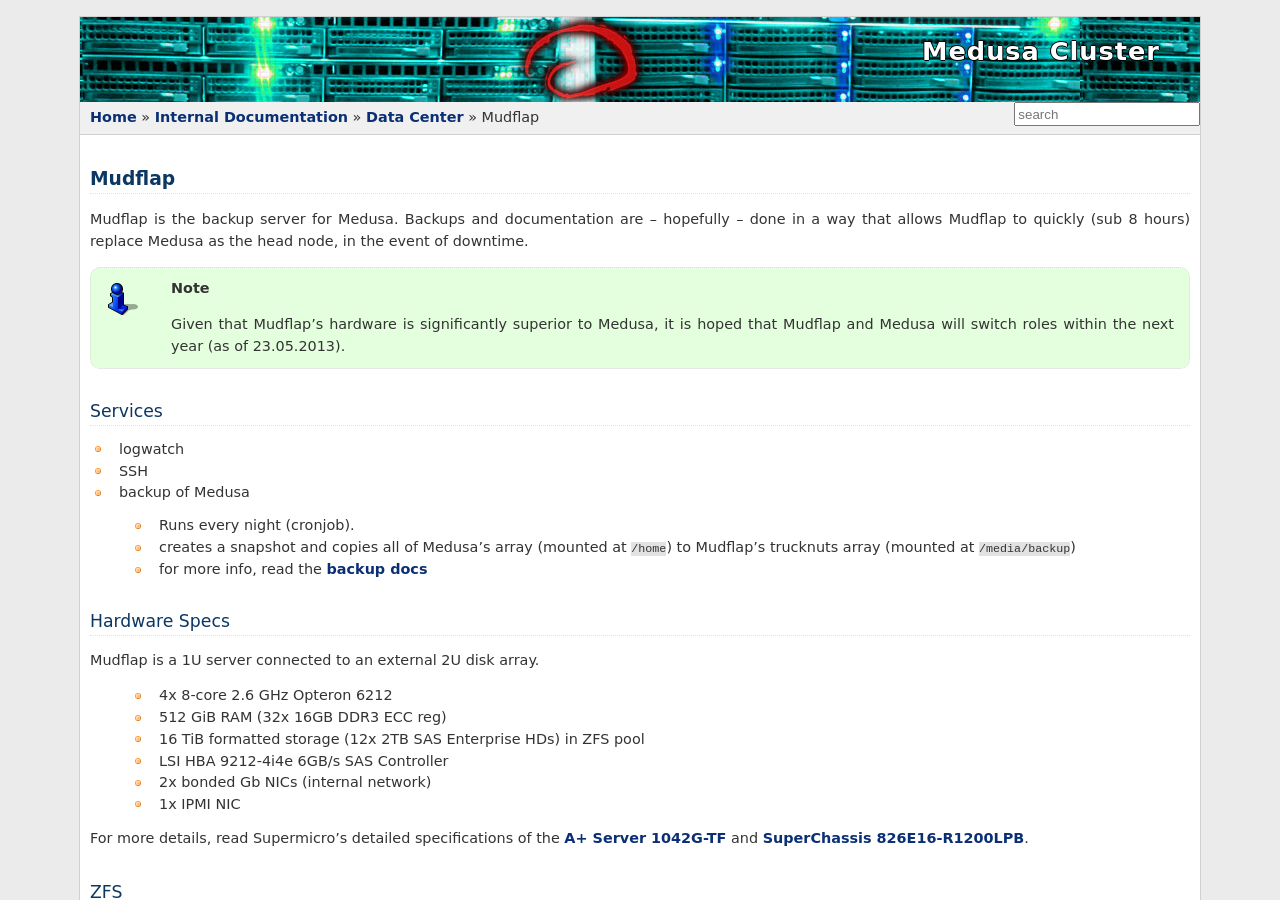
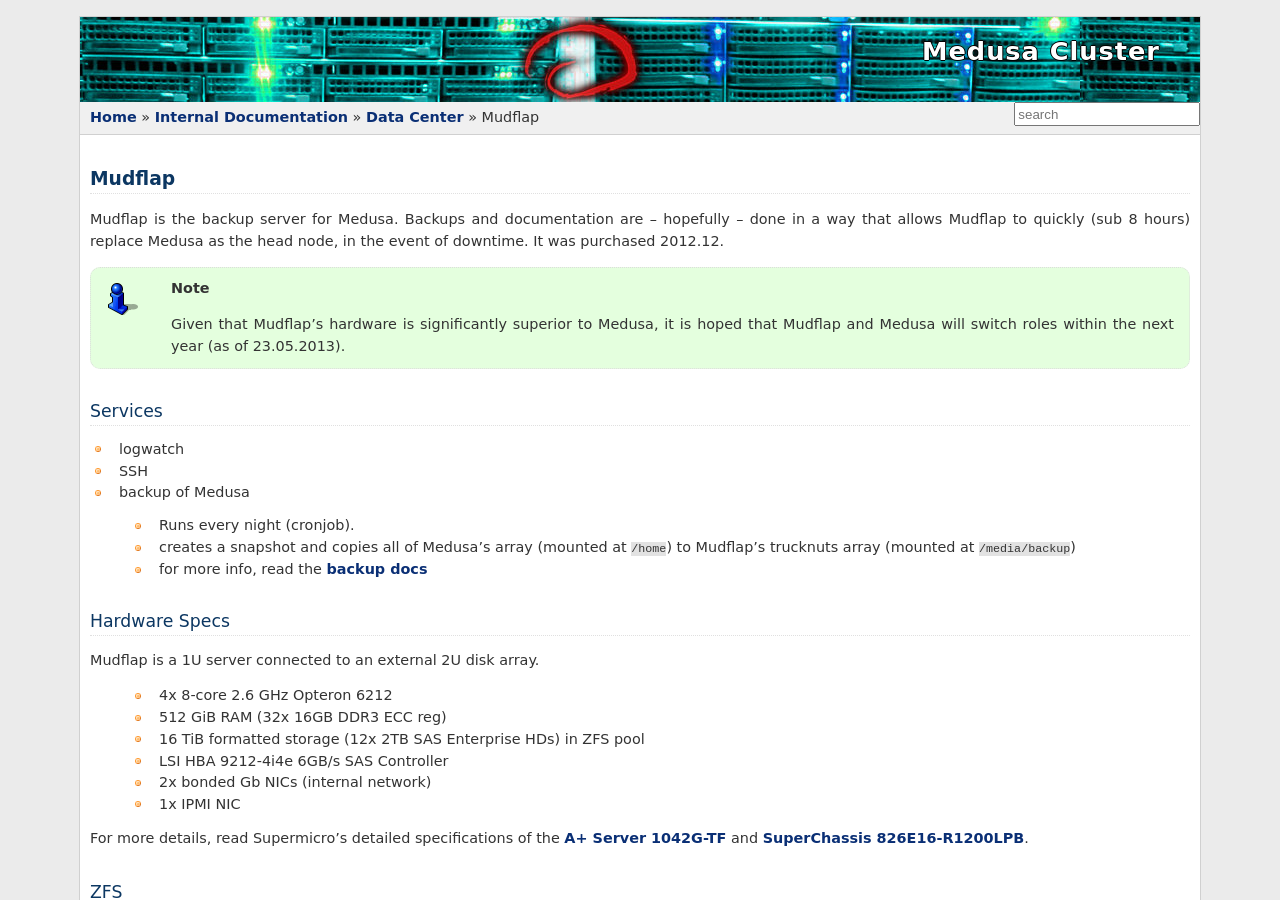
Before and after one commit to psychoinformatics-de/ipsy-docs, a Sphinx documentation site: the page built from source/internal/data_center/mudflap.rst, in a window 1280 px wide and 900 px high. Built offline with Sphinx 7.4.7, drawn with Linux system fonts in a browser that asks for light colours; formulas are drawn with MathJax 3.

Commit message:
Add purchase dates.

```diff
--- a/source/internal/data_center/medusa.rst
+++ b/source/internal/data_center/medusa.rst
@@ -5,7 +5,7 @@
 Medusa
 ******
 Medusa is the gateway to the rest of the cluster. It provides critical services
-(DHCP, NAT, NFS mounts, etc) for computational nodes.
+(DHCP, NAT, NFS mounts, etc) for computational nodes. It was purchased 2011.12.
 
 .. note:: Medusa is our single point of failure and is not easily restored.
 
--- a/source/internal/data_center/mudflap.rst
+++ b/source/internal/data_center/mudflap.rst
@@ -6,7 +6,8 @@ Mudflap
 *******
 Mudflap is the backup server for Medusa. Backups and documentation are
 -- hopefully -- done in a way that allows Mudflap to quickly (sub 8 hours)
-replace Medusa as the head node, in the event of downtime.
+replace Medusa as the head node, in the event of downtime. It was purchased
+2012.12.
 
 .. note:: Given that Mudflap's hardware is significantly superior to Medusa, it is hoped
           that Mudflap and Medusa will switch roles within the next year (as of 23.05.2013).
```
